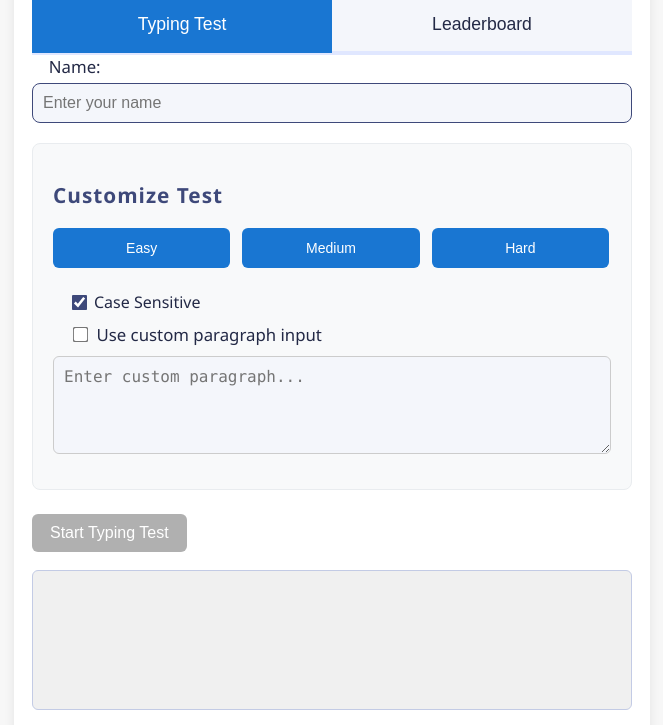
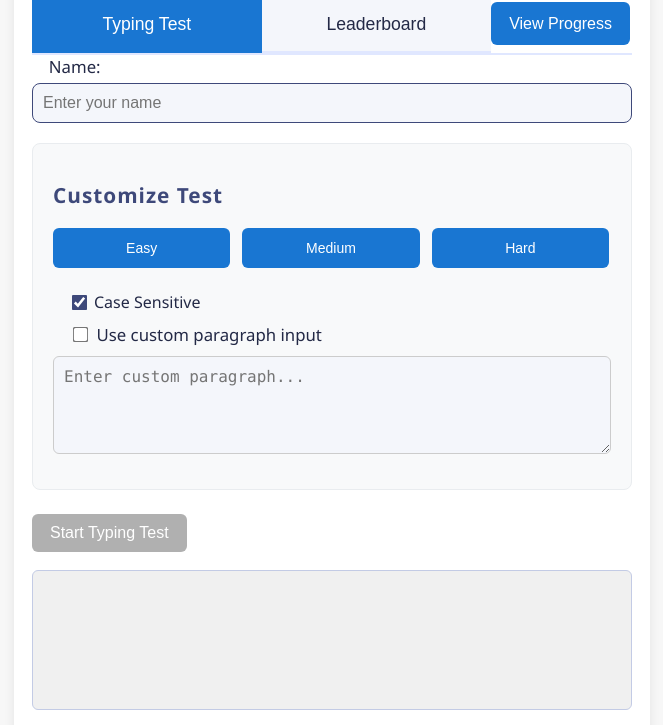
Before and after one commit to itsmenuma/Typing-Tutor, an Electron app: page app/index.html in a window 800 px wide. Shown: the part 151-876 px from the top of the page, without its empty margins (68-731 px from the left). Drawn offline with Linux system fonts and the light colour scheme.

Commit message:
index.html

```diff
--- a/app/index.html
+++ b/app/index.html
@@ -14,6 +14,7 @@
     <div class="tabs">
       <button class="tab-btn active" id="tab-test" onclick="showTab('test')">Typing Test</button>
       <button class="tab-btn" id="tab-leaderboard" onclick="showTab('leaderboard')">Leaderboard</button>
+      <button onclick="showProgress()">View Progress</button>
     </div>
 
     <div id="tab-content-test">
```
